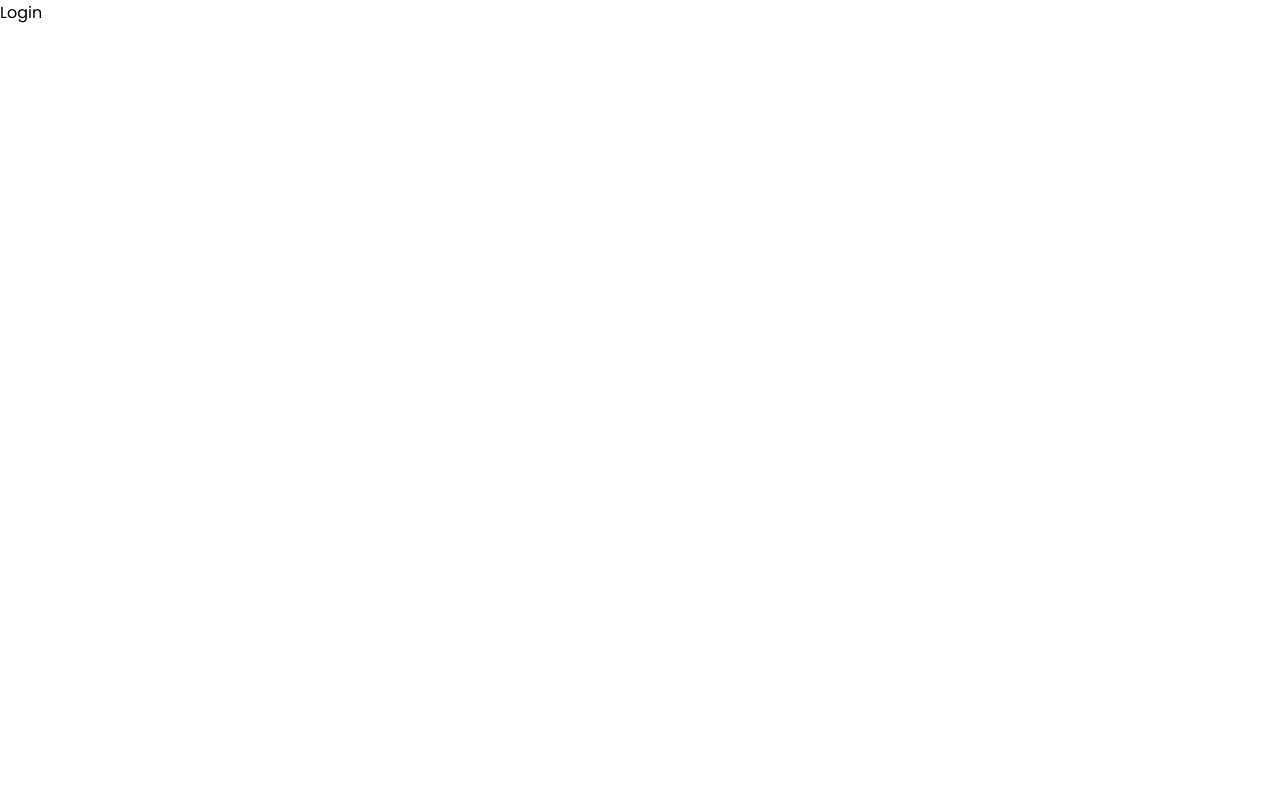
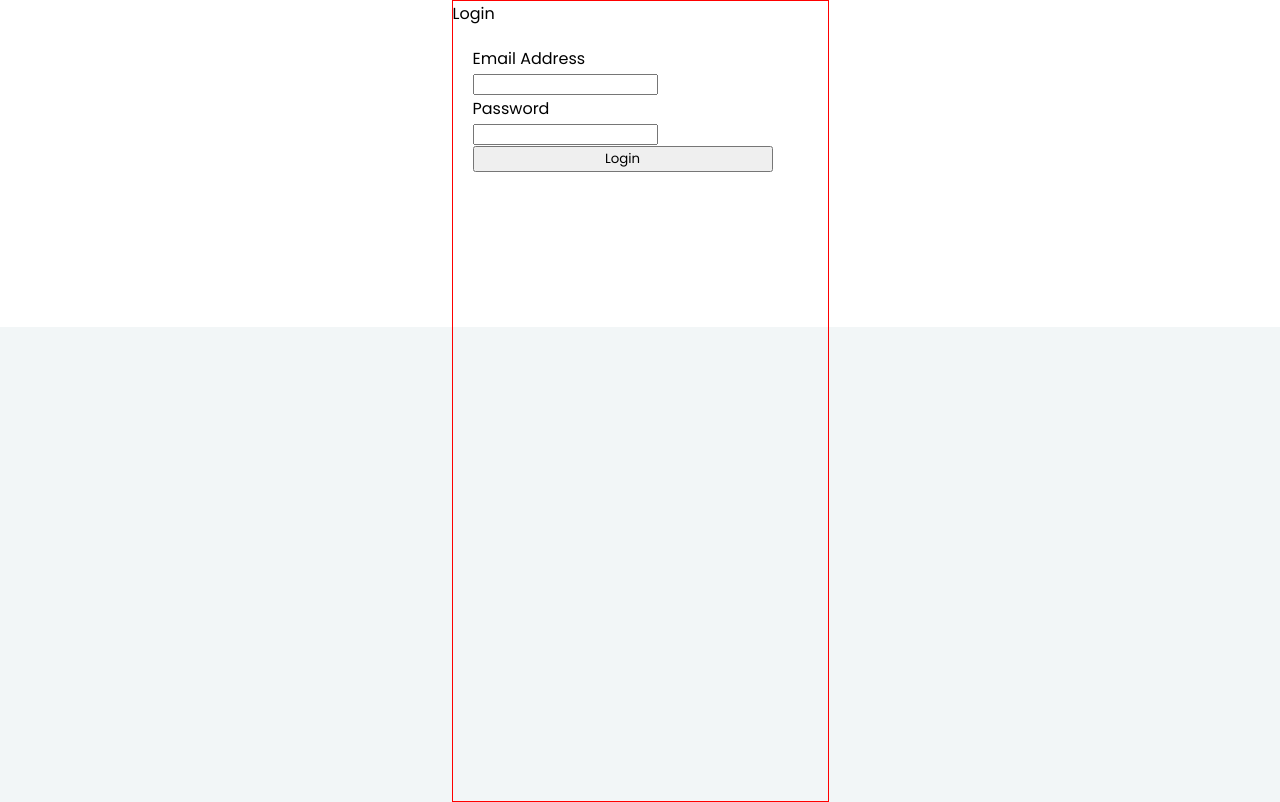
Before and after one commit to Manofsky/internship-symfa-frontend, a React (Create React App) app: page /login in a window 1280 px wide. Built offline with nearby package versions, Linux system fonts and the light colour scheme.

Commit message:
feat: add authApi and login form

```diff
--- a/src/App/initialState.ts
+++ b/src/App/initialState.ts
@@ -2,7 +2,6 @@ import { IInitialState } from "../models/interfaces";
 
 const initialState: IInitialState = {
   theme: localStorage.theme || "light",
-  user: null,
 };
 
 export default initialState;
--- /dev/null
+++ b/src/App/reducers/authApi.ts
@@ -0,0 +1,22 @@
+import { createApi, fetchBaseQuery } from '@reduxjs/toolkit/query/react'
+
+const BASE_URL = process.env.REACT_APP_API_URL as string;
+
+export const authApi = createApi({
+  reducerPath: 'authApi',
+  baseQuery: fetchBaseQuery({
+    baseUrl: `${BASE_URL}/auth`,
+    credentials: 'include',
+  }),
+  endpoints: build => ({
+    login: build.mutation<any, any>({
+      query: (data) => ({
+        url: 'login',
+        method: 'POST',
+        body: data,
+      }),
+    }),
+  })
+});
+
+export const { useLoginMutation } = authApi;
--- a/src/App/reducers/goodsApi.ts
+++ b/src/App/reducers/goodsApi.ts
@@ -6,7 +6,8 @@ const BASE_URL = process.env.REACT_APP_API_URL as string;
 export const goodsApi = createApi({
   reducerPath: 'goodsApi',
   baseQuery: fetchBaseQuery({
-    baseUrl: `${BASE_URL}/goods`
+    baseUrl: `${BASE_URL}/goods`,
+    credentials: 'include',
   }),
   endpoints: build => ({
     getAllProducts: build.query<IProduct[], void>({
--- a/src/App/store.ts
+++ b/src/App/store.ts
@@ -1,14 +1,16 @@
 import { configureStore } from '@reduxjs/toolkit'
 import switchTheme from './reducers/switchTheme'
 import { goodsApi } from './reducers/goodsApi';
+import { authApi } from './reducers/authApi';
 
 export const store = configureStore({
   reducer: {
     switchTheme,
+    [authApi.reducerPath]: authApi.reducer,
     [goodsApi.reducerPath]: goodsApi.reducer,
   },
   middleware: (getDefaultMiddleware) =>
-    getDefaultMiddleware().concat(goodsApi.middleware),
+    getDefaultMiddleware().concat([authApi.middleware, goodsApi.middleware]),
 })
 
 export type RootState = ReturnType<typeof store.getState>;
--- a/src/assets/scss/consts.scss
+++ b/src/assets/scss/consts.scss
@@ -19,12 +19,14 @@ $background-icon-color-1: #ccc2c2;
 
 $full_height_px: 787;
 $footer_height_px: 62;
+$header_height_px: 322;
 $footer_middle_button_position_px: 27;
 $footer__navBtn_margin-top_px: 16;
 
 $side-cart-button-bg: 70px;
 $h1-line-height: 36px;
 
+$header_height_percentage: calc($header_height_px * 100 / $full_height_px);
 $footer_height_percentage: calc($footer_height_px * 100 / $full_height_px);
 $footer_middle_button_position_percentage: calc($footer_middle_button_position_px * 100 / $full_height_px);
 $footer__navBtn_margin-top_percentage: calc($footer__navBtn_margin-top_px * 100 / $full_height_px);
--- a/src/pages/Login/index.tsx
+++ b/src/pages/Login/index.tsx
@@ -1,7 +1,56 @@
-import React from 'react'
+import React, { useState } from 'react'
+import './style.scss'
+import { useAppSelector } from '../../App/hooks';
+import { selectTheme } from '../../App/reducers/switchTheme';
+import { useLoginMutation } from '../../App/reducers/authApi';
 
 export default function Login() {
+  const themeValue = useAppSelector(selectTheme);
+
+  const defaultValue = {
+    email: '',
+    password: ''
+  };
+
+  const [data, setData] = useState(defaultValue);
+
+  const [login] = useLoginMutation();
+
+  function handleSubmit(e: React.FormEvent<HTMLFormElement>) {
+    e.preventDefault();
+    login(data).then(() => {
+      setData(defaultValue)
+    });
+  };
+
   return (
-    <div>Login</div>
+    <div className={`login login_${themeValue}`}>
+      <div className={'login__pageWrapper'}>
+        <header className='login__header'>Login</header>
+        <main>
+          <form className='login__form' onSubmit={handleSubmit} >
+            <label>
+              Email Address<br />
+              <input
+                type="text"
+                name="login"
+                value={data.email}
+                onChange={(e) => setData({ ...data, email: e.target.value })} />
+            </label>
+
+            <label>
+              Password<br />
+              <input
+                type="password"
+                name="password"
+                value={data.password}
+                onChange={(e) => setData({ ...data, password: e.target.value })} />
+            </label>
+
+            <button type='submit'>Login</button>
+          </form>
+        </main>
+      </div>
+    </div>
   )
 }
--- /dev/null
+++ b/src/pages/Login/style.scss
@@ -0,0 +1,27 @@
+@import '../../assets/scss/consts.scss';
+
+.login_light {
+  background: linear-gradient(to bottom, #{$white} #{$header_height_percentage}vh, #{$background-color-light} #{$header_height_percentage}vh);
+}
+
+.login_dark {
+  background: linear-gradient(to top, #{$dark} #{$header_height_percentage}vh, #{$background-color-dark} #{$header_height_percentage}vh);
+}
+
+.login {
+  .login__pageWrapper {
+    display: flex;
+    flex-direction: column;
+    margin: 0 auto;
+    max-width: 375px;
+    height: 100vh;
+    border: red solid 1px; // remove
+
+    .login__form {
+      display: flex;
+      flex-direction: column;
+      width: 300px;
+      padding: 20px;
+    }
+  }
+}
```
Also changed, not shown: src/models/interfaces.ts (+0 -14 lines).
